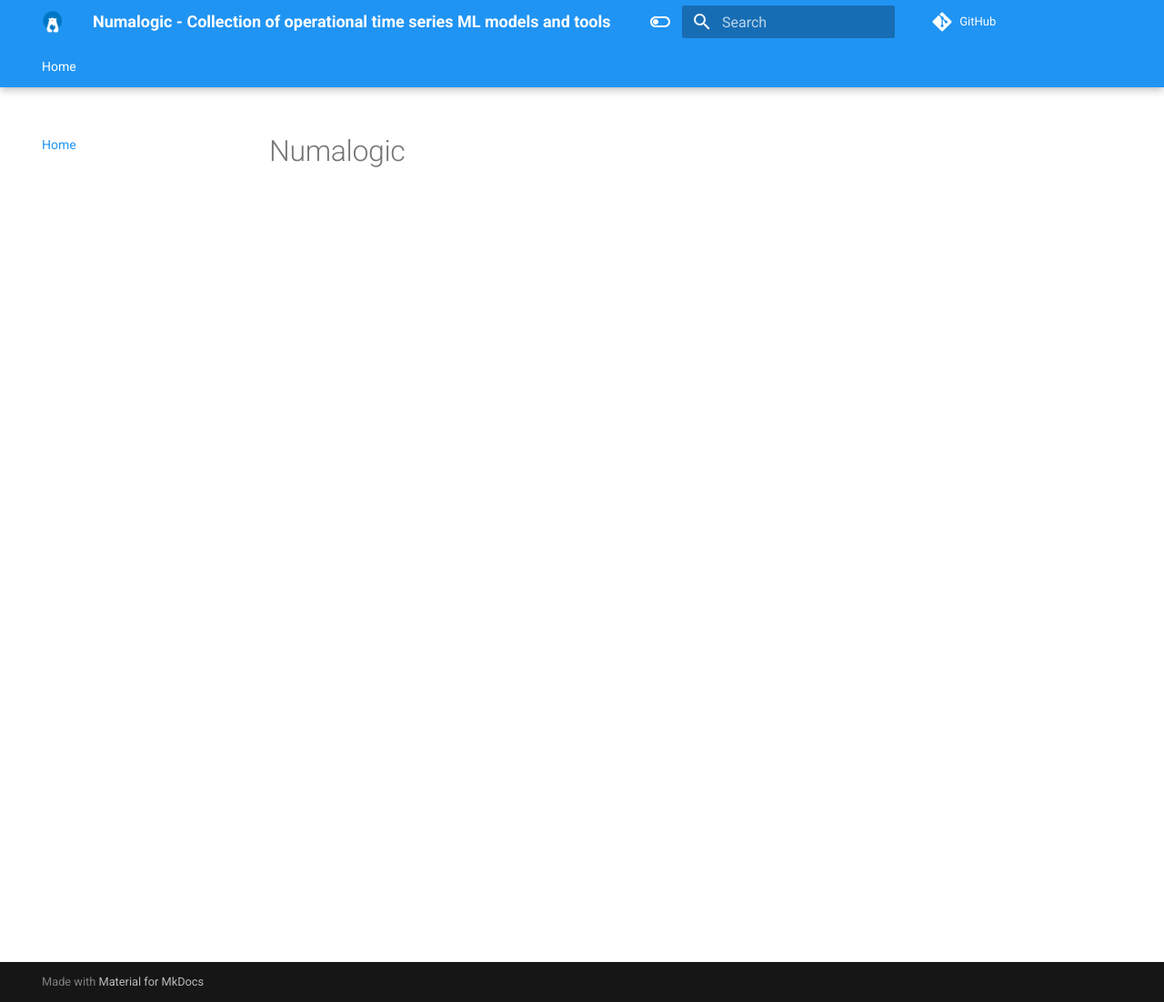
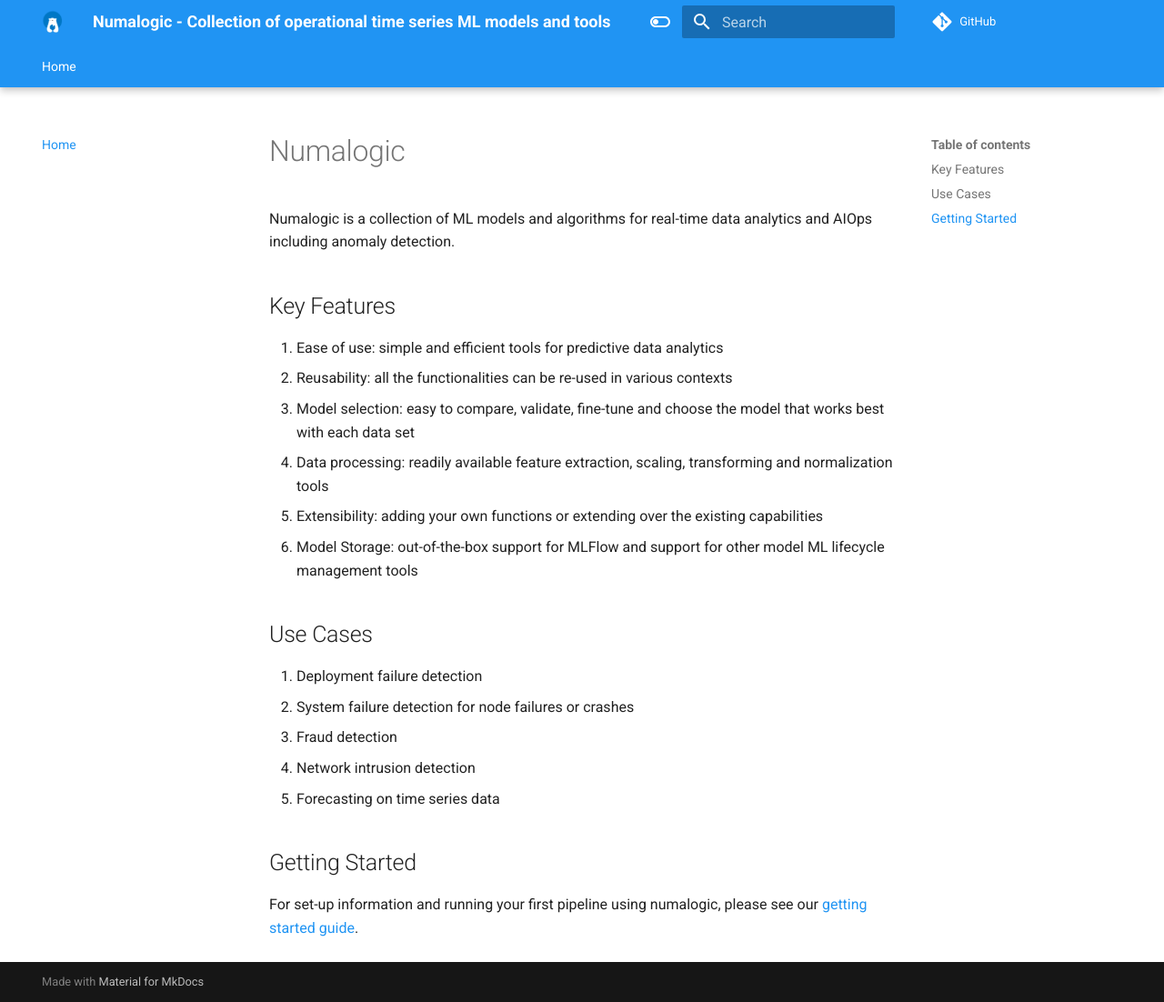
Before and after one commit to numaproj/numalogic, an MkDocs documentation site: the page built from docs/README.md, in a window 1280 px wide and 1102 px high. Shown: the whole window at 91% size. Built offline with MkDocs 1.6.1 and Material for MkDocs 9.7.7, drawn with Linux system fonts in a browser that asks for light colours; comment, search, counter and statistics services are not loaded.

Commit message:
docs: github pages home page
Signed-off-by: nkoppisetty <nandita.iitkgp@gmail.com>

```diff
--- a/docs/README.md
+++ b/docs/README.md
@@ -1 +1,25 @@
 # Numalogic
+
+
+Numalogic is a collection of ML models and algorithms for real-time data analytics and AIOps including anomaly detection.
+
+
+## Key Features
+
+1. Ease of use: simple and efficient tools for predictive data analytics
+2. Reusability: all the functionalities can be re-used in various contexts
+3. Model selection: easy to compare, validate, fine-tune and choose the model that works best with each data set
+4. Data processing: readily available feature extraction, scaling, transforming and normalization tools
+5. Extensibility: adding your own functions or extending over the existing capabilities
+6. Model Storage: out-of-the-box support for MLFlow and support for other model ML lifecycle management tools
+
+## Use Cases
+1. Deployment failure detection
+2. System failure detection for node failures or crashes
+3. Fraud detection
+4. Network intrusion detection
+5. Forecasting on time series data
+
+## Getting Started
+
+For set-up information and running your first pipeline using numalogic, please see our [getting started guide](./quick-start.md).
```
